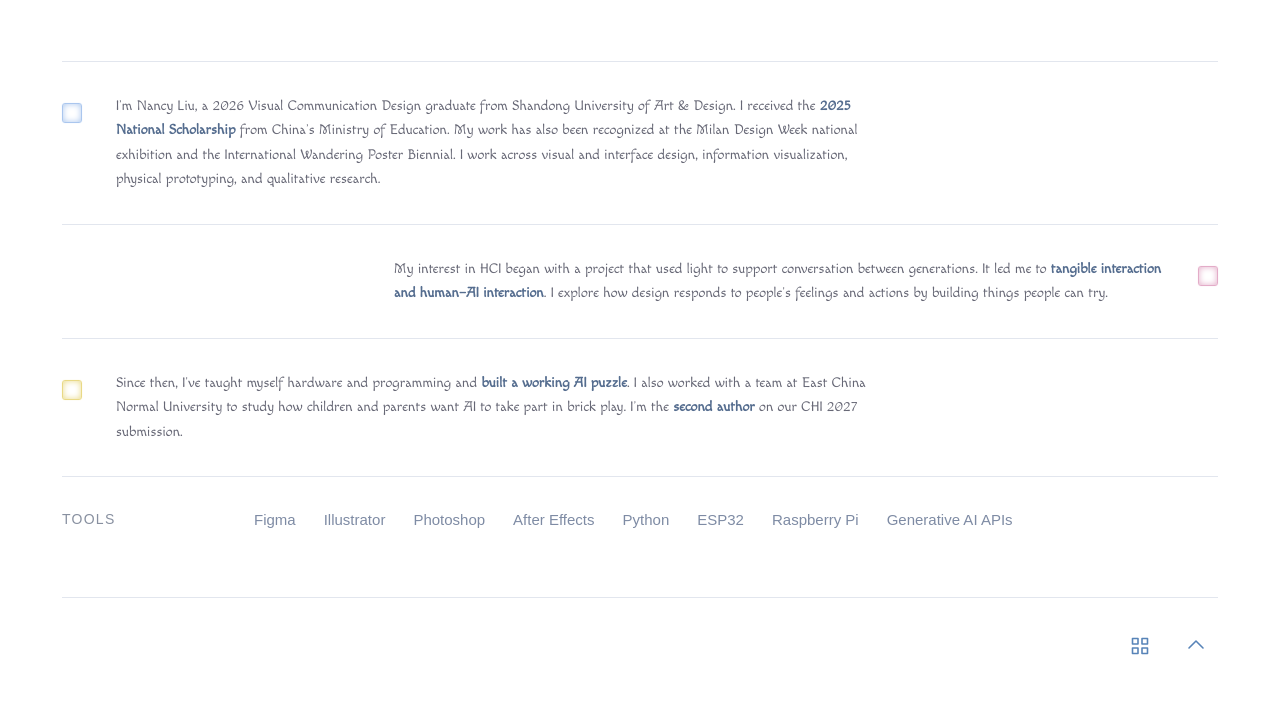
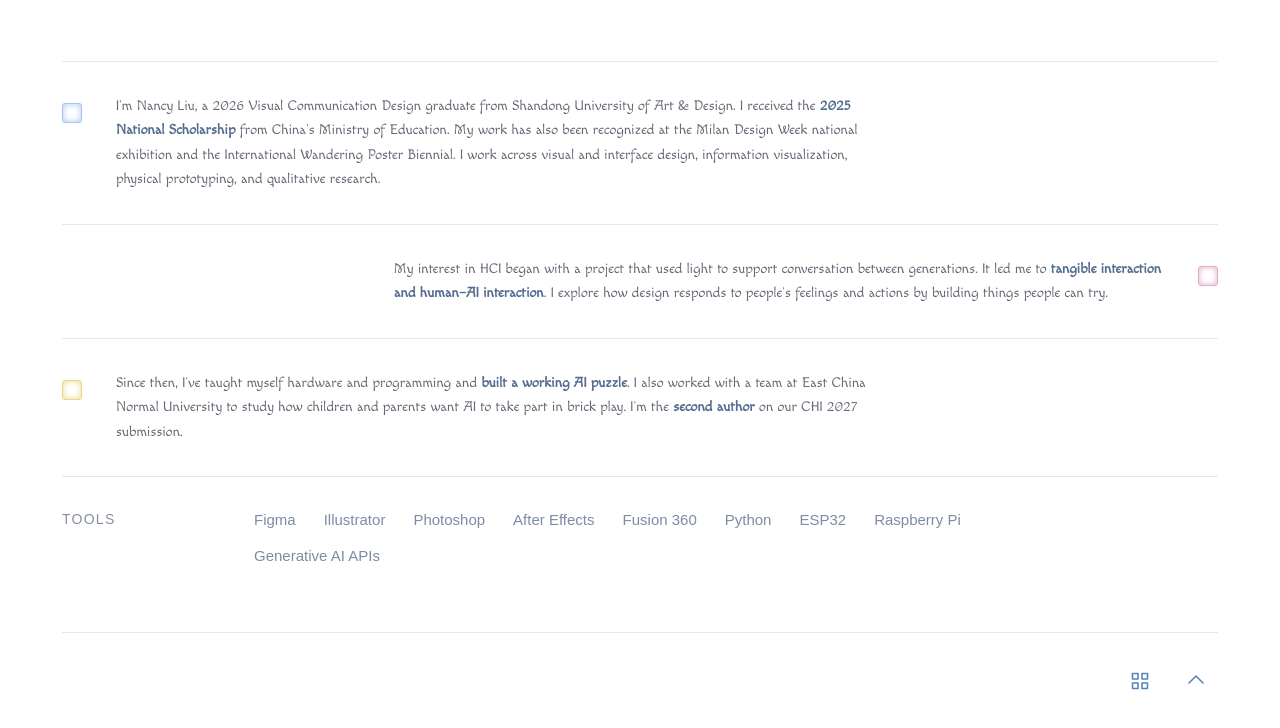
Before and after one commit to liunanxi593/personal-site, a plain HTML site: page index.html in a window 1280 px wide. Shown: the part 642-1370 px from the top of the page. Before the commit the page ends 1345 px from the top, so only its background shows below. Drawn offline with Linux system fonts and the light colour scheme.

Commit message:
Add Fusion 360 to the About tools list

```diff
--- a/index.html
+++ b/index.html
@@ -15,5 +15,5 @@
 <div class="about-paragraph"><span class="paragraph-mark" aria-hidden="true"></span><p>My interest in HCI began with a project that used light to support conversation between generations. It led me to <strong>tangible interaction and human–AI interaction</strong>. I explore how design responds to people’s feelings and actions by building things people can try.</p></div>
 <div class="about-paragraph"><span class="paragraph-mark" aria-hidden="true"></span><p>Since then, I’ve taught myself hardware and programming and <strong>built a working AI puzzle</strong>. I also worked with a team at East China Normal University to study how children and parents want AI to take part in brick play. I’m the <strong>second author</strong> on our CHI 2027 submission.</p></div></div>
 </section>
-<section class="about-tools" aria-labelledby="tools-title"><h2 id="tools-title">Tools</h2><ul><li>Figma</li><li>Illustrator</li><li>Photoshop</li><li>After Effects</li><li>Python</li><li>ESP32</li><li>Raspberry Pi</li><li>Generative AI APIs</li></ul></section>
+<section class="about-tools" aria-labelledby="tools-title"><h2 id="tools-title">Tools</h2><ul><li>Figma</li><li>Illustrator</li><li>Photoshop</li><li>After Effects</li><li>Fusion 360</li><li>Python</li><li>ESP32</li><li>Raspberry Pi</li><li>Generative AI APIs</li></ul></section>
 </main><footer class="site-footer"><div class="footer-links"><a href="projects.html" class="ui-icon-control" aria-label="Projects"><svg class="ui-icon" viewBox="0 0 24 24" fill="none" stroke="currentColor" stroke-width="1.6" stroke-linecap="round" stroke-linejoin="round" aria-hidden="true" focusable="false"><rect x="4.5" y="4.5" width="5.5" height="5.5"/><rect x="14" y="4.5" width="5.5" height="5.5"/><rect x="4.5" y="14" width="5.5" height="5.5"/><rect x="14" y="14" width="5.5" height="5.5"/></svg></a><a href="#top" class="ui-icon-control" aria-label="Back to top"><svg class="ui-icon" viewBox="0 0 24 24" fill="none" stroke="currentColor" stroke-width="1.6" stroke-linecap="round" stroke-linejoin="round" aria-hidden="true" focusable="false"><path d="m5 14 7-7 7 7"/></svg></a></div></footer></div></body></html>
```
